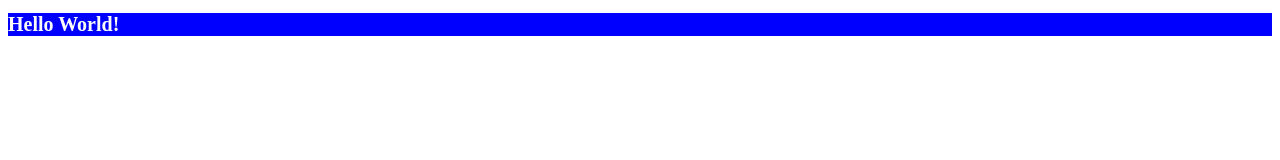
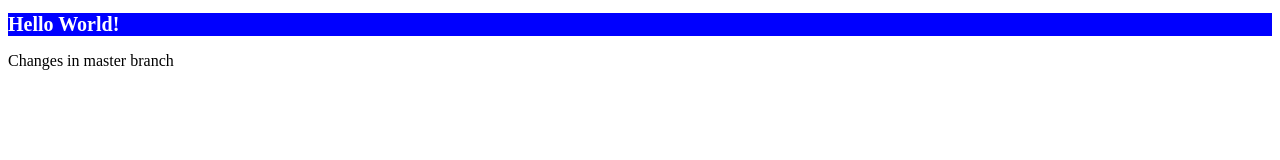
Before and after one commit to sophieclaire/WebsiteCreation, a plain HTML site: page index.html in a window 1280 px wide. Drawn offline with Linux system fonts and the light colour scheme.

Commit message:
Small change

```diff
--- a/index.html
+++ b/index.html
@@ -5,5 +5,6 @@
     </head>
     <body>
         <h1>Hello World!</h1>
+        <p> Changes in master branch</p>
     </body>
 </html>
```
